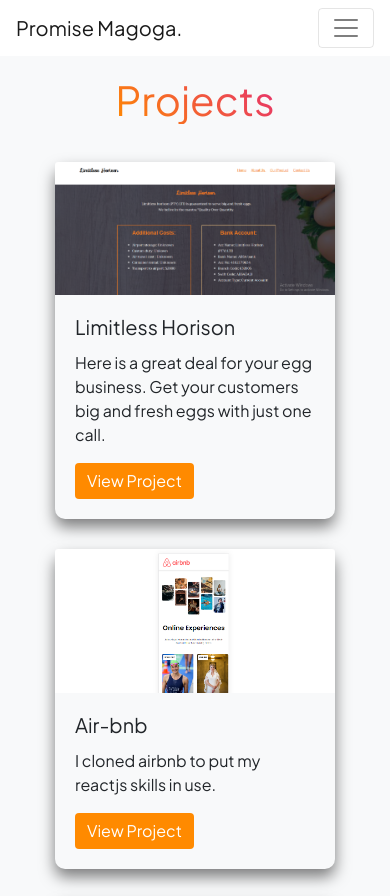
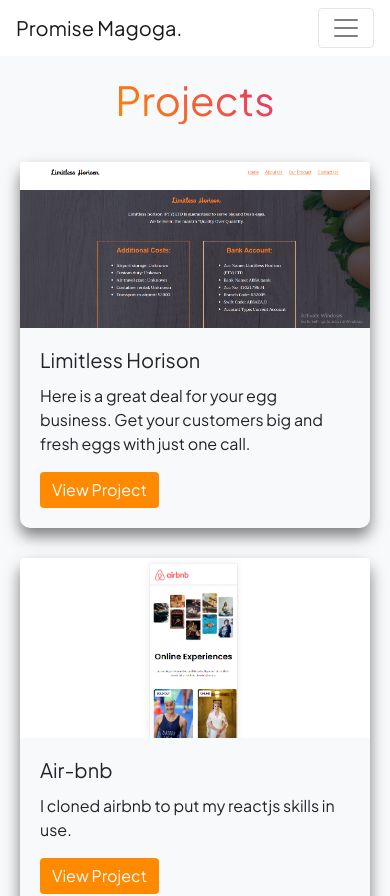
Before and after one commit to Promisemagoga/React-Portfolio, a React (Create React App) app: page /Projects in a window 390 px wide. Shown: the top 896 px of the page. Built offline with nearby package versions, Linux system fonts and the light colour scheme.

Commit message:
18/08/2023

```diff
--- a/src/App.css
+++ b/src/App.css
@@ -517,4 +517,8 @@ span {
     font-size: 3vw;
   }
 
+  .project-card{
+
+    width: 100%;
+  }
 }
```
